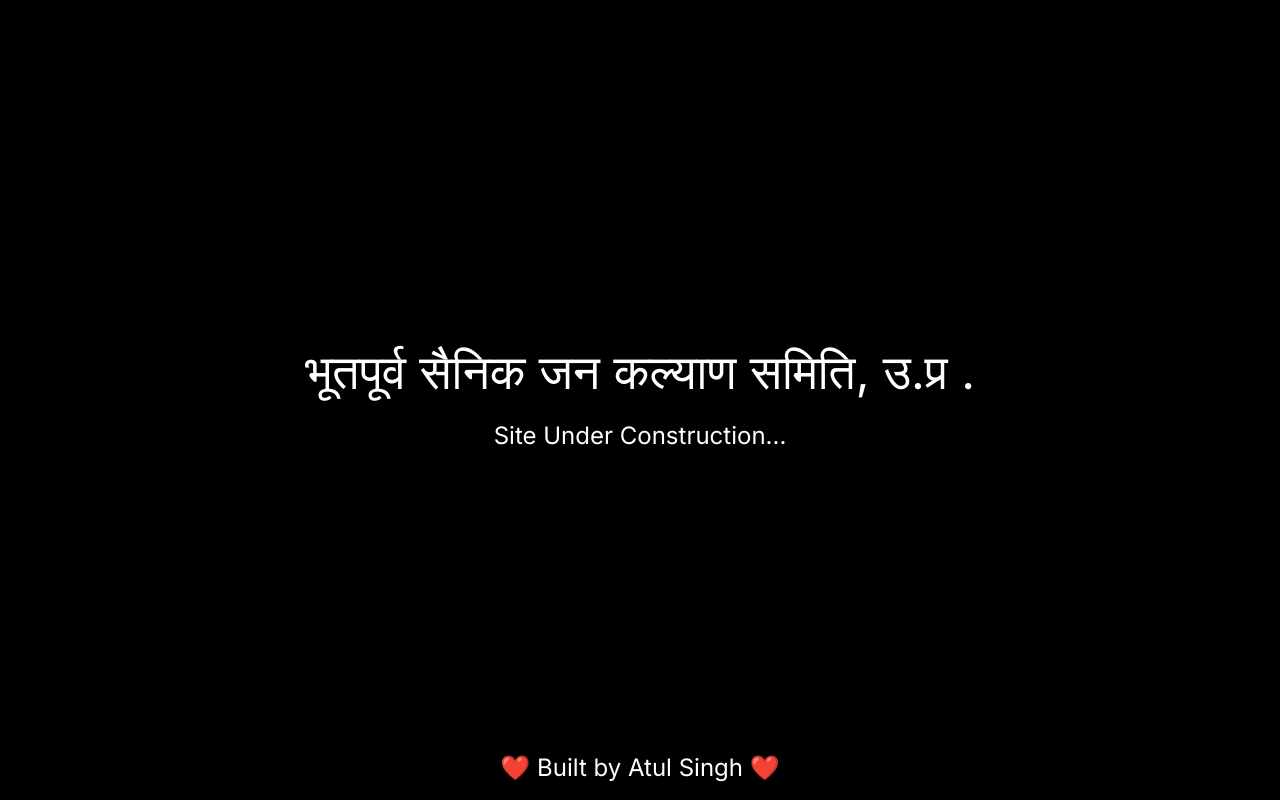
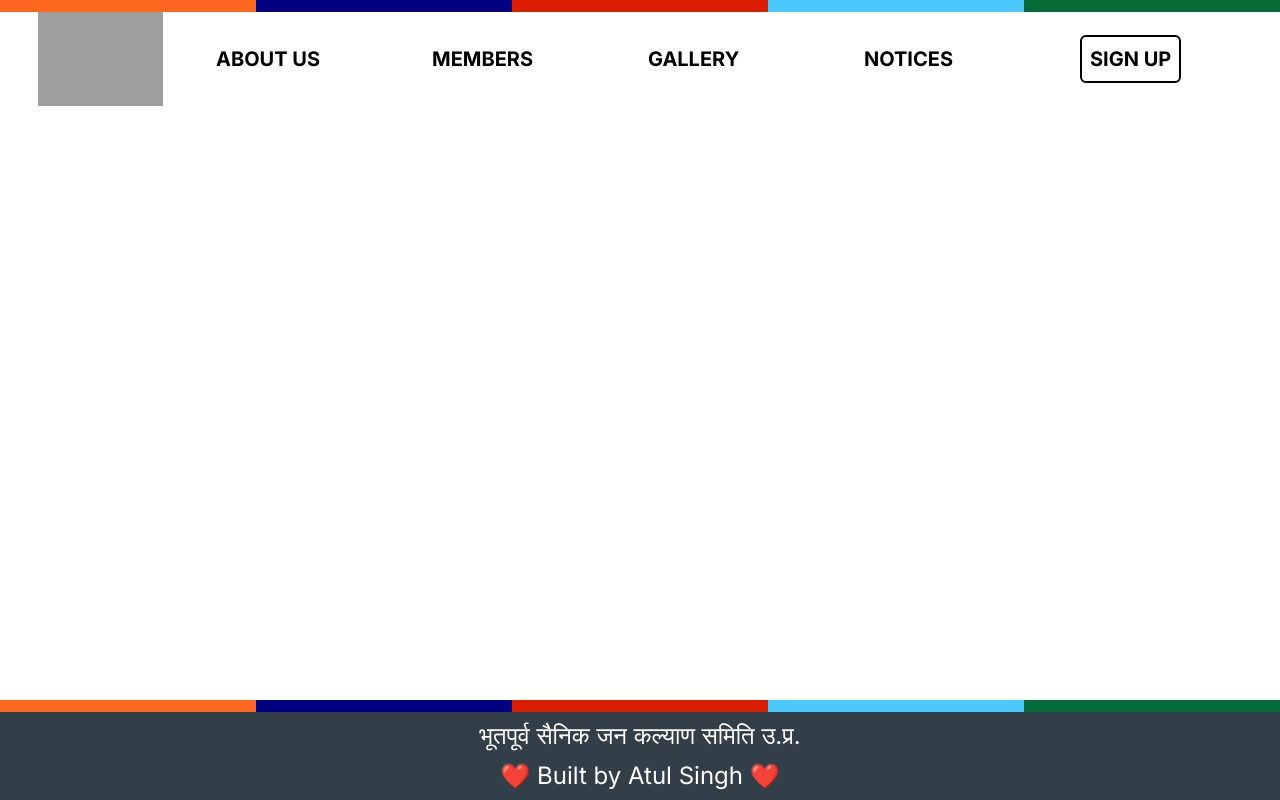
Before and after one commit to atulsingh369/ESM-Community-WebApp, a Next.js app: page / in a window 1280 px wide. Built offline with nearby package versions, Linux system fonts and the light colour scheme; grey boxes are pictures that could not be loaded.

Commit message:
Updated UI

```diff
--- a/next.config.js
+++ b/next.config.js
@@ -1,4 +1,8 @@
 /** @type {import('next').NextConfig} */
-const nextConfig = {}
+const nextConfig = {
+	images: {
+		domains: ['firebasestorage.googleapis.com', 'ik.imagekit.io'],
+	},
+}
 
 module.exports = nextConfig
--- a/package.json
+++ b/package.json
@@ -2,6 +2,7 @@
   "name": "bsjksup",
   "version": "0.1.0",
   "private": true,
+  "module": "eslint",
   "scripts": {
     "dev": "next dev",
     "build": "next build",
--- a/src/app/layout.tsx
+++ b/src/app/layout.tsx
@@ -1,6 +1,8 @@
 import type { Metadata } from "next";
 import { Inter } from "next/font/google";
 import "./globals.css";
+import Link from "next/link";
+import Image from "next/image";
 
 const inter = Inter({ subsets: ["latin"] });
 
@@ -16,7 +18,50 @@ export default function RootLayout({
 }) {
   return (
     <html lang="en">
-      <body className={inter.className}>{children}</body>
+      <body className={inter.className}>
+        <div className="flex justify-stretch overflow-hidden w-screen h-3 items-center">
+          <span className="w-1/5 h-full bg-[#ff671f]"></span>
+          <span className="w-1/5 h-full bg-[#000081]"></span>
+          <span className="w-1/5 h-full bg-[#da1d00]"></span>
+          <span className="w-1/5 h-full bg-[#4bc9fc]"></span>
+          <span className="w-1/5 h-full bg-[#046a38]"></span>
+        </div>
+        <nav className="grid items-center h-fit grid-cols-6 gap-x-4 font-bold text-xl">
+          <Link href="/">
+            <Image
+              src="https://ik.imagekit.io/e5ixuxrlb/esm/logo.png?updatedAt=1685270347657"
+              alt="logo"
+              className="mx-auto"
+              width={125}
+              height={125}
+            />
+          </Link>
+          <span>ABOUT US</span>
+          <span>MEMBERS</span>
+          <span>GALLERY</span>
+          <span>NOTICES</span>
+          <button className="border-2 border-black rounded-md p-2 w-fit ">
+            SIGN UP
+          </button>
+        </nav>
+        {children}
+        <footer className="fixed bottom-0 bg-[#323e48] text-white">
+          <div className="flex justify-stretch overflow-hidden w-screen h-3 items-center">
+            <span className="w-1/5 h-full bg-[#ff671f]"></span>
+            <span className="w-1/5 h-full bg-[#000081]"></span>
+            <span className="w-1/5 h-full bg-[#da1d00]"></span>
+            <span className="w-1/5 h-full bg-[#4bc9fc]"></span>
+            <span className="w-1/5 h-full bg-[#046a38]"></span>
+          </div>
+
+          <span className="flex justify-center items-center my-2 text-2xl">
+            भूतपूर्व सैनिक जन कल्याण समिति उ.प्र.
+          </span>
+          <span className="flex justify-center items-center my-2 text-2xl">
+            ❤️ Built by Atul Singh ❤️
+          </span>
+        </footer>
+      </body>
     </html>
   );
 }
--- a/src/app/page.tsx
+++ b/src/app/page.tsx
@@ -1,11 +1,7 @@
 export default function Home() {
   return (
-    <div className="flex flex-col justify-center items-center h-screen w-screen relative text-white bg-black space-y-6">
-      <p className="text-5xl">भूतपूर्व सैनिक जन कल्याण समिति, उ.प्र .</p>
-      <p className="text-2xl">Site Under Construction...</p>
-      <div className="fixed bottom-4 text-2xl text-center">
-        ❤️ Built by Atul Singh ❤️
-      </div>
+    <div className="flex flex-col justify-center items-center relative space-y-6">
+
     </div>
   );
 }
```
Also changed, not shown: public/robots.txt (added).
